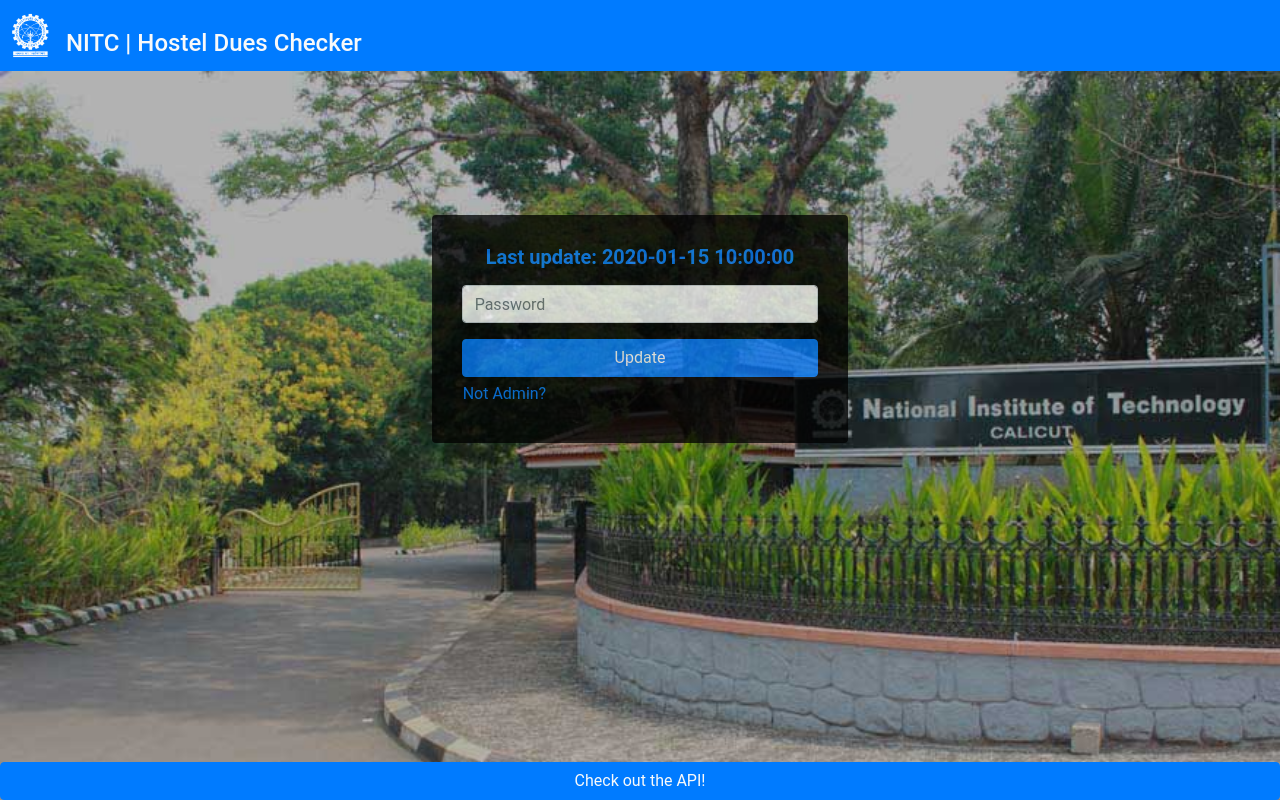
After one commit to s-n-d-p/hostel-dues, a Flask app: template templates/updatepage.html in a window 1280 px wide. The commit adds this page. Run offline with Flask 2, Linux system fonts and the light colour scheme; the template is opened without the code that fills it: most values are stand-ins (such as "Sample title", 1, 10 or a date in 2020).

Commit message:
updated password

```diff
--- a/app.py
+++ b/app.py
@@ -1,10 +1,13 @@
+import ConfigParser
 import os
 import sys
 
-from flask import Flask, flash, render_template, request, jsonify
+from flask import Flask, flash, jsonify, render_template, request, redirect, url_for
 
 from connection import session
 from database_setup import DuesRecord
+
+from create_db import main as update_database
 
 app = Flask(__name__)
 
@@ -14,16 +17,16 @@
     due = ''
     result = ''
     if request.method == 'GET':
-        return render_template('homepage.html',result = result)
+        return render_template('homepage.html',result = result, date = app.config['date'])
     elif request.method == 'POST':
         roll_no = request.form['roll_no'].encode('ascii').upper()
         try:
             record = session.query(DuesRecord).filter_by(roll_no = roll_no).one()
             name, due = record.name, record.due
-            return render_template('homepage.html',name = name, due = due, result = '')
+            return render_template('homepage.html',name = name, due = due, result = '', date = app.config['date'])
         except:
             result = "Invalid roll number!"
-            return render_template('homepage.html',name = 'NA', due = 0, result = result)
+            return render_template('homepage.html',name = 'NA', due = 0, result = result, date = app.config['date'])
     else:
         pass
 
@@ -37,9 +40,32 @@
 	    return '''
             Format: &nbsp&nbsp&nbsp&nbsp hostel-dues.herokuapp.com/&lt;roll_no&gt;''' + '<br>' + '''Example: &nbsp hostel-dues.herokuapp.com/b150487cs'''
 
+@app.route('/update', methods = ['GET','POST'])
+def updateDatabase():
+    if request.method == 'GET':
+        return render_template('updatepage.html', date = app.config['date'])
+    elif request.method == 'POST':
+        if 'password' in request.form:
+            if request.form['password'] == 'b150487CS@1':
+                update_database()
+                fetchLastUpdateDetails()
+                return redirect(url_for('homepage'))
+            else:
+                return render_template('homepage.html', date = app.config['date'])
+    else:
+        pass
+
+def fetchLastUpdateDetails():
+    config = ConfigParser.ConfigParser()
+    config.read('config.ini')
+    day = config.get('Last_Update','date')
+    month = config.get('Last_Update','month')
+    year = config.get('Last_Update','year')
+    app.config['date'] = day + '/' + month + '/' + year
+
 def main():
-    app.secret_key = 'fbjsdbfjlabsdkjbsjdk'
-    # print(sys.argv)
+    fetchLastUpdateDetails()
+    app.secret_key = 'theQuickBrownFoxJumpsOverTheLazyDog'
     if len(sys.argv) > 1:
         if sys.argv[1] == 't':
             app.debug = True
--- /dev/null
+++ b/config.ini
@@ -0,0 +1,4 @@
+[Last_Update]
+date = 30
+month = 11
+year = 2018
--- a/templates/homepage.html
+++ b/templates/homepage.html
@@ -17,12 +17,13 @@
 
         <div class="container-fluid bg-image">
             <form class="col-lg-4 col-md-6 offset-lg-4 offset-md-3 form-container" action="" method="post">
+                <div class="h5 text-center text-primary mb-md-3 font-weight-bold">Last update: {{date}}</div>
                 <div class="form-group">
                     <input class="form-control form-control-transparent text-primary" type="text" placeholder="Roll number (Eg. b150487cs)" name="roll_no">
                 </div>
 
                 <input class="btn btn-primary btn-block" type="submit" value="Check">
-                <!-- <a href="/accounts/password_reset/" class="btn btn-link text-primary text-center pt-md-1 pl-md-0">Forgot Password?</a> -->
+                <a href="/update" class="btn btn-link text-primary text-center pt-md-1 pl-md-0">Update database?</a>
             </form>
             <a href="{{url_for('homepageJSON',roll_no='roll_no')}}" class="btn btn-primary text-light fixed-bottom">Check out the API!</a>
 
--- /dev/null
+++ b/templates/updatepage.html
@@ -0,0 +1,32 @@
+<html>
+    <head>
+        <meta name="viewport" content="width=device-width, initial-scale=1, shrink-to-fit=no">
+        <title>Hostel Dues | NIT Calicut</title>
+        <link rel="icon" href="../static/favicon.ico">
+        <link rel=stylesheet type=text/css href="../static/css/bootstrap.min.css">
+        <link rel=stylesheet type=text/css href="../static/css/styles.css">
+
+    </head>
+    <body>
+        <nav class="navbar fixed-top navbar-light bg-primary">
+            <a class="navbar-brand text-light">
+                <img src="../static/nitc-logo.png" width="45px" height="45px" alt="" class="d-inline-block align-top ml-md-2 mr-md-2">
+                <span class="h4 align-bottom">NITC | Hostel Dues Checker</span>
+            </a>
+        </nav>
+
+        <div class="container-fluid bg-image">
+            <form class="col-lg-4 col-md-6 offset-lg-4 offset-md-3 form-container" action="" method="post">
+                <div class="h5 text-center text-primary mb-md-3 font-weight-bold">Last update: {{date}}</div>
+                <div class="form-group">
+                    <input class="form-control form-control-transparent text-primary" type="password" placeholder="Password" name="password">
+                </div>
+
+                <input class="btn btn-primary btn-block" type="submit" value="Update">
+                <a href="/" class="btn btn-link text-primary text-center pt-md-1 pl-md-0">Not Admin?</a>
+            </form>
+            <a href="{{url_for('homepageJSON',roll_no='roll_no')}}" class="btn btn-primary text-light fixed-bottom">Check out the API!</a>
+        </div>
+
+    </body>
+</html>
```
Also changed, not shown: create_db.py (+21 -5 lines), dues_record.db.
